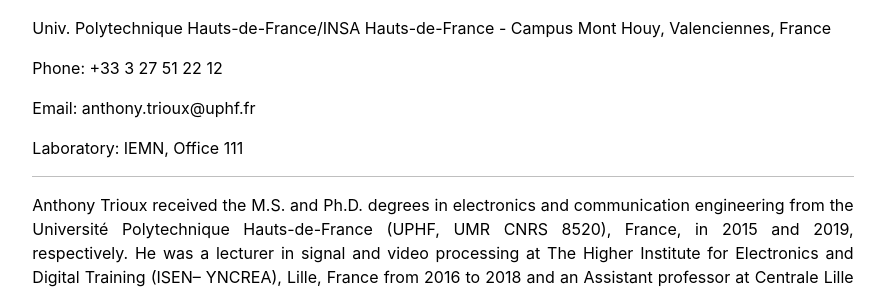
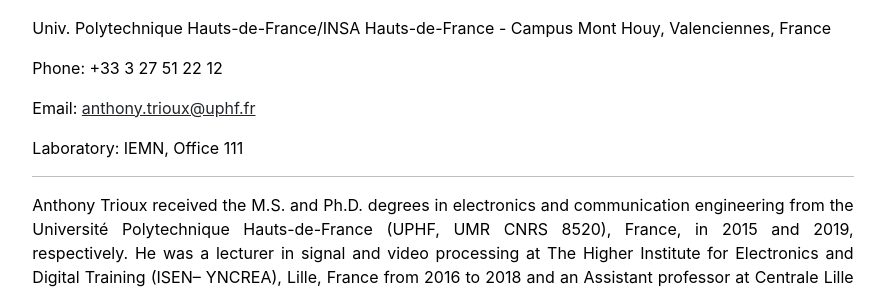
Before and after one commit to XiaYi59/LVCT, a Jekyll site: the page built from people/AT.md, in a window 1280 px wide. Shown: the part 368-660 px from the top of the page, without its empty margins (197-1082 px from the left). Built offline with Jekyll 4.4.1, drawn with Linux system fonts in a browser that asks for light colours; part of the change alters nothing that is shown.

Commit message:
Update AT.md

```diff
--- a/people/AT.md
+++ b/people/AT.md
@@ -9,7 +9,7 @@ Univ. Polytechnique Hauts-de-France/INSA Hauts-de-France - Campus Mont Houy, Val
 
 Phone: +33 3 27 51 22 12
 
-Email: anthony.trioux@uphf.fr
+Email: <a href="mailto:anthony.trioux@uphf.fr">anthony.trioux@uphf.fr</a>
 
 Laboratory: IEMN, Office 111
 
```
